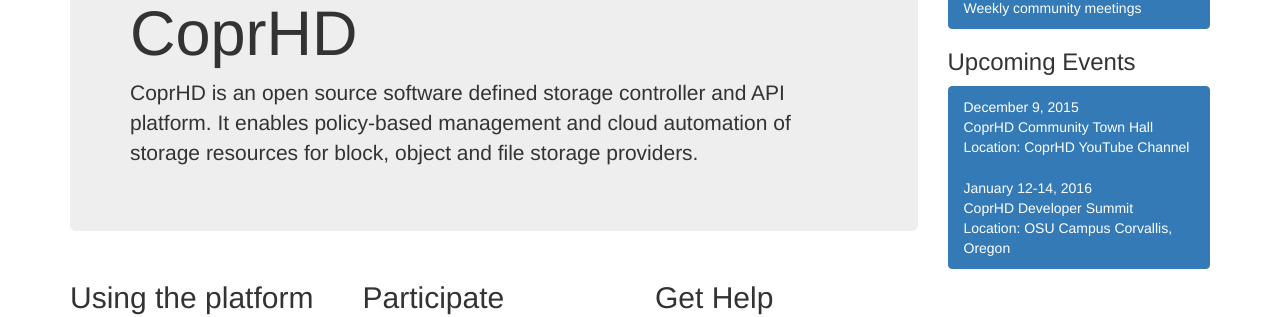
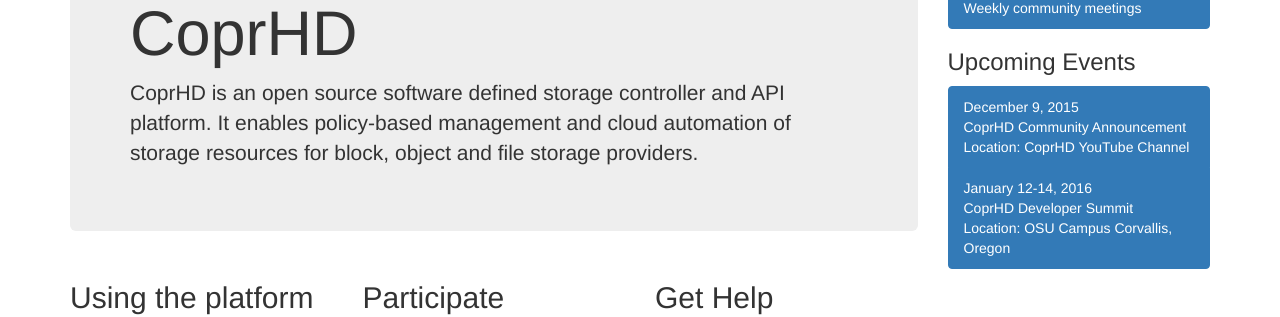
Before and after one commit to CoprHD/CoprHD.github.io, a Jekyll site: the page index.html, which Jekyll copies as it is, in a window 1280 px wide and 927 px high. Shown: the part 139-456 px from the top of the window. Built offline with Jekyll 4.4.1, drawn with Linux system fonts in a browser that asks for light colours; nearby versions of some CDN libraries; library files that are not in the unit come from our copies.

Commit message:
Update index.html

```diff
--- a/index.html
+++ b/index.html
@@ -127,7 +127,7 @@
           </div>
           <h3>Upcoming Events</h3>
           <div class="list-group">
-            <a href="https://www.youtube.com/watch?v=VslEYcUS_8s" class="list-group-item active">December 9, 2015<br>CoprHD Community Town Hall<br>Location: CoprHD YouTube Channel</a>
+            <a href="https://www.youtube.com/watch?v=VslEYcUS_8s" class="list-group-item active">December 9, 2015<br>CoprHD Community Announcement<br>Location: CoprHD YouTube Channel</a>
             <a  class="list-group-item active">January 12-14, 2016<br>CoprHD Developer Summit<br>Location: OSU Campus Corvallis, Oregon </a>
           </div>
         </div><!--/.sidebar-offcanvas-->
```
